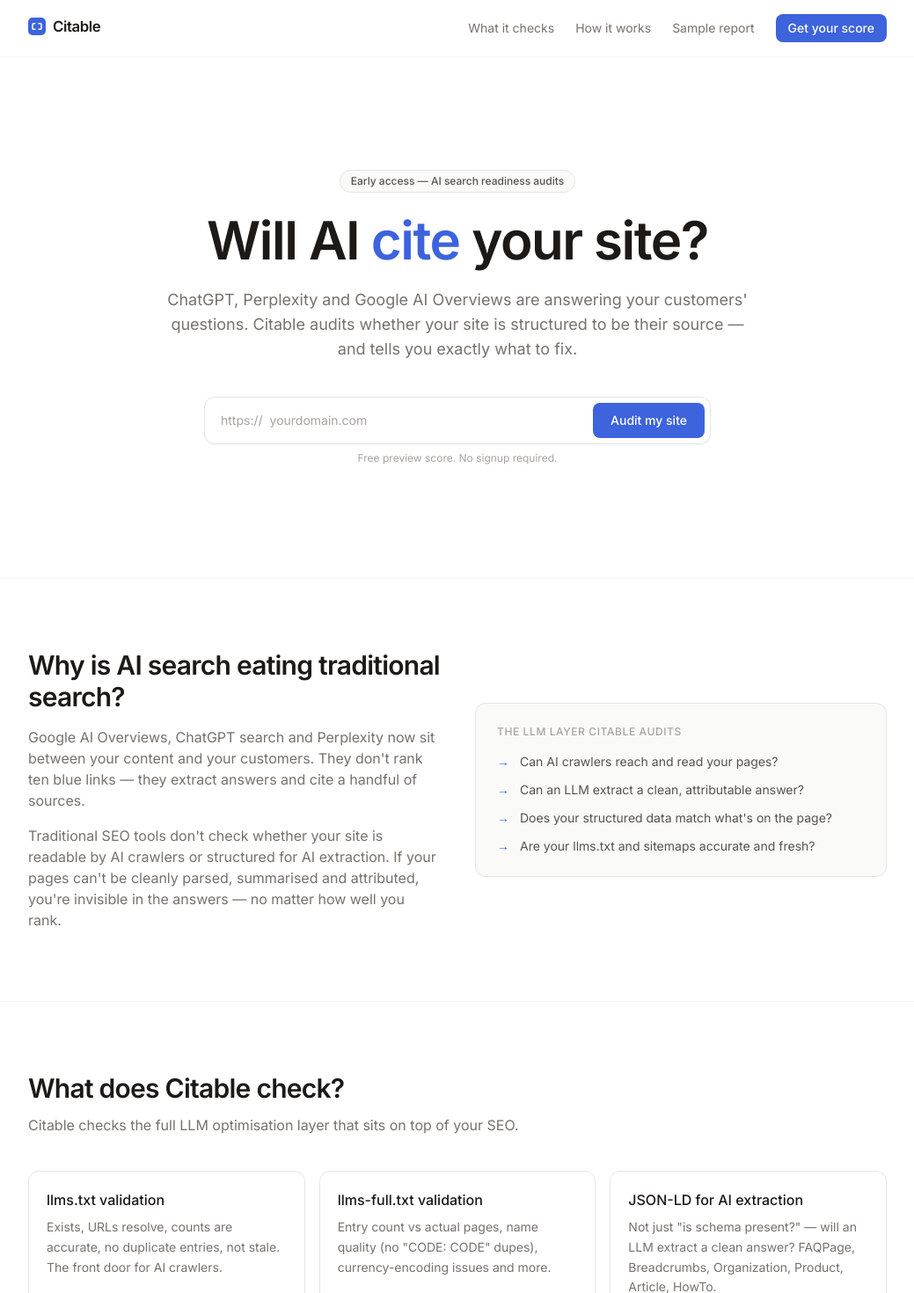
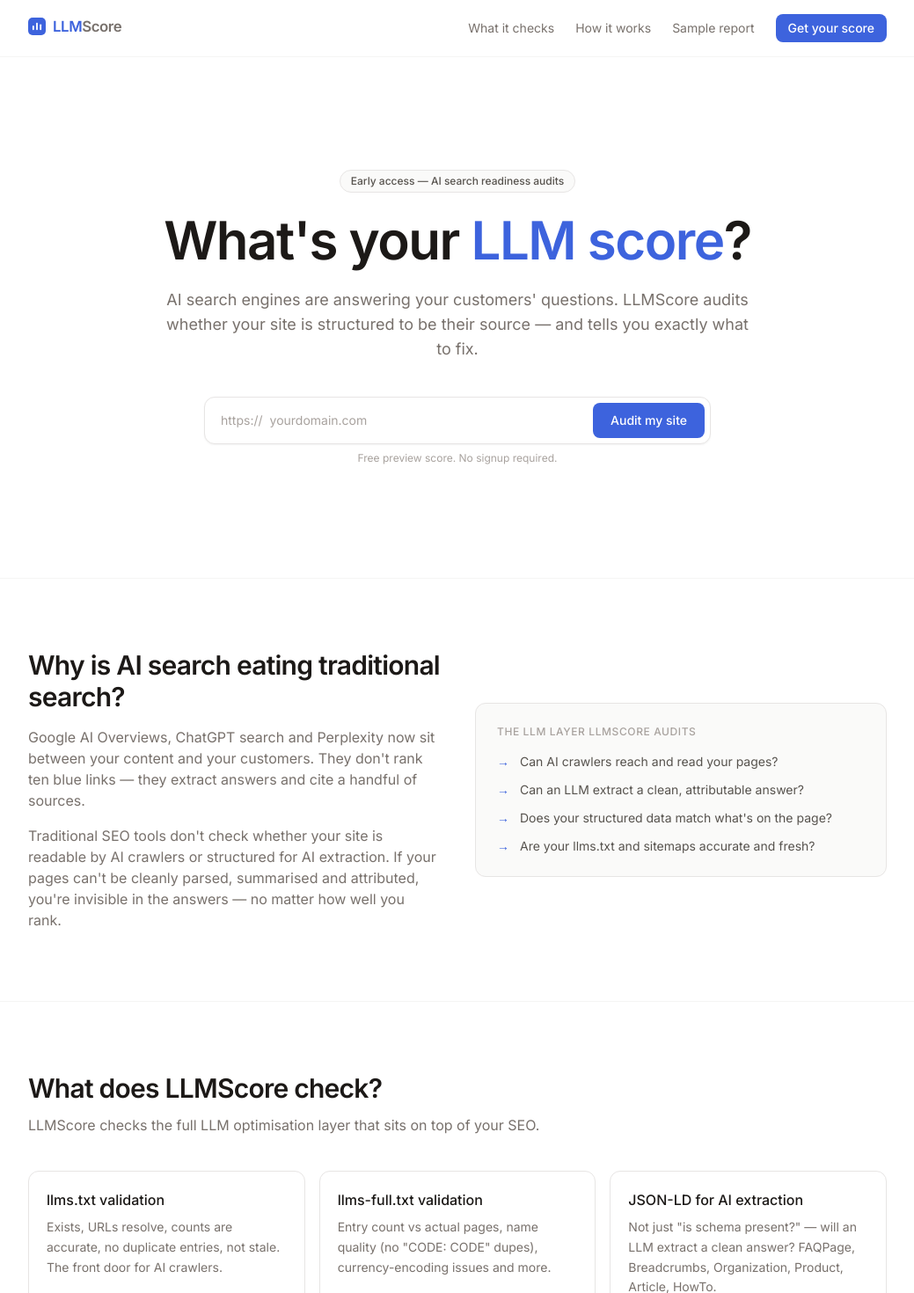
Before and after one commit to kalayl/citable, a Next.js app: page / in a window 1280 px wide. Shown: the top 1470 px of the page at 88% size, without its empty margins (120-1159 px from the left). Built offline with nearby package versions, Linux system fonts and the light colour scheme.

Commit message:
Rebrand to LLMScore, domain llmscore.io

```diff
--- a/app/layout.tsx
+++ b/app/layout.tsx
@@ -7,36 +7,37 @@
   variable: "--font-sans",
 });
 
-const siteUrl = "https://citable.dev";
+const siteUrl = "https://llmscore.io";
 
 export const metadata: Metadata = {
   metadataBase: new URL(siteUrl),
-  title: "Citable — Will AI cite your site?",
+  title: "LLMScore — What's your LLM score?",
   description:
-    "Citable audits your website's AI search readiness: llms.txt, JSON-LD, AI-crawler robots config, content extractability, sitemaps, canonicals and more. Get a 0–100 score with ranked fixes.",
+    "LLMScore audits your website's AI search readiness: llms.txt, JSON-LD, AI-crawler robots config, content extractability, sitemaps, canonicals and more. Get your LLM score (0–100) with ranked fixes.",
   keywords: [
+    "LLM score",
+    "LLM optimization",
+    "AI search readiness score",
     "AI search optimization",
-    "LLM optimization",
     "llms.txt",
     "AI Overviews",
     "generative engine optimization",
     "GEO",
-    "AI SEO audit",
   ],
   openGraph: {
-    title: "Citable — Will AI cite your site?",
+    title: "LLMScore — What's your LLM score?",
     description:
-      "Get your AI search readiness score. Citable audits the LLM layer on top of your SEO: llms.txt, JSON-LD, AI crawlers, extractability.",
+      "Get your LLM score. LLMScore audits the LLM layer on top of your SEO: llms.txt, JSON-LD, AI crawlers, extractability.",
     url: siteUrl,
-    siteName: "Citable",
+    siteName: "LLMScore",
     type: "website",
-    images: [{ url: "/og.png", width: 1200, height: 630, alt: "Citable" }],
+    images: [{ url: "/og.png", width: 1200, height: 630, alt: "LLMScore" }],
   },
   twitter: {
     card: "summary_large_image",
-    title: "Citable — Will AI cite your site?",
+    title: "LLMScore — What's your LLM score?",
     description:
-      "Get your AI search readiness score. Audit llms.txt, JSON-LD, AI crawlers and content extractability.",
+      "Get your LLM score. Audit llms.txt, JSON-LD, AI crawlers and content extractability.",
     images: ["/og.png"],
   },
   robots: { index: true, follow: true },
@@ -52,26 +53,26 @@
     {
       "@type": "Organization",
       "@id": `${siteUrl}/#organization`,
-      name: "Citable",
+      name: "LLMScore",
       url: siteUrl,
       logo: `${siteUrl}/og.png`,
-      description: "Citable builds AI search readiness audits for websites.",
+      description: "LLMScore builds AI search readiness audits for websites.",
     },
     {
       "@type": "WebSite",
       "@id": `${siteUrl}/#website`,
       url: siteUrl,
-      name: "Citable",
+      name: "LLMScore",
       publisher: { "@id": `${siteUrl}/#organization` },
     },
     {
       "@type": "SoftwareApplication",
-      name: "Citable",
+      name: "LLMScore",
       applicationCategory: "DeveloperApplication",
       operatingSystem: "Web",
       url: siteUrl,
       description:
-        "AI search readiness audit tool. Point Citable at a URL and get a 0–100 AI search readiness score with ranked, actionable fixes across llms.txt, JSON-LD, AI-crawler robots config, content extractability, sitemaps, canonicals, social cards and internal linking.",
+        "AI search readiness audit tool. Point LLMScore at a URL and get a 0–100 AI search readiness score with ranked, actionable fixes across llms.txt, JSON-LD, AI-crawler robots config, content extractability, sitemaps, canonicals, social cards and internal linking.",
       offers: {
         "@type": "Offer",
         price: "0",
--- a/app/page.tsx
+++ b/app/page.tsx
@@ -44,7 +44,7 @@
   {
     n: "1",
     title: "Enter your URL",
-    body: "Point Citable at your domain. We crawl your pages, llms.txt, robots.txt, sitemaps and structured data.",
+    body: "Point LLMScore at your domain. We crawl your pages, llms.txt, robots.txt, sitemaps and structured data.",
   },
   {
     n: "2",
@@ -82,7 +82,7 @@
       {/* Nav */}
       <header className="sticky top-0 z-40 border-b border-gray-100 bg-white/90 backdrop-blur">
         <div className="mx-auto flex max-w-5xl items-center justify-between px-6 py-4">
-          <a href="#" aria-label="Citable home">
+          <a href="#" aria-label="LLMScore home">
             <Logo />
           </a>
           <nav className="hidden items-center gap-6 text-sm text-gray-500 sm:flex">
@@ -112,12 +112,12 @@
             Early access — AI search readiness audits
           </span>
           <h1 className="max-w-3xl text-4xl font-semibold tracking-tight text-gray-900 sm:text-6xl">
-            Will AI <span className="text-accent-500">cite</span> your site?
+            What&apos;s your <span className="text-accent-500">LLM score</span>?
           </h1>
           <p className="mt-6 max-w-2xl text-lg text-gray-500">
-            ChatGPT, Perplexity and Google AI Overviews are answering your
-            customers&apos; questions. Citable audits whether your site is
-            structured to be their source — and tells you exactly what to fix.
+            AI search engines are answering your customers&apos; questions.
+            LLMScore audits whether your site is structured to be their source
+            — and tells you exactly what to fix.
           </p>
           <div className="mt-10 flex w-full justify-center">
             <AuditWidget />
@@ -149,7 +149,7 @@
             </div>
             <div className="rounded-xl border border-gray-200 bg-gray-50 p-6">
               <p className="text-xs font-medium uppercase tracking-wider text-gray-400">
-                The LLM layer Citable audits
+                The LLM layer LLMScore audits
               </p>
               <ul className="mt-4 space-y-3 text-sm text-gray-600">
                 <li className="flex gap-3">
@@ -178,10 +178,10 @@
       <section id="checks" className="border-b border-gray-100">
         <div className="mx-auto max-w-5xl px-6 py-20">
           <h2 className="text-2xl font-semibold tracking-tight text-gray-900 sm:text-3xl">
-            What does Citable check?
+            What does LLMScore check?
           </h2>
           <p className="mt-3 max-w-2xl text-gray-500">
-            Citable checks the full LLM optimisation layer that sits on top of
+            LLMScore checks the full LLM optimisation layer that sits on top of
             your SEO.
           </p>
           <div className="mt-10 grid gap-4 sm:grid-cols-2 lg:grid-cols-3">
@@ -204,7 +204,7 @@
       <section id="how" className="border-b border-gray-100">
         <div className="mx-auto max-w-5xl px-6 py-20">
           <h2 className="text-2xl font-semibold tracking-tight text-gray-900 sm:text-3xl">
-            How does Citable work?
+            How does LLMScore work?
           </h2>
           <div className="mt-10 grid gap-6 md:grid-cols-3">
             {steps.map((s) => (
@@ -239,7 +239,7 @@
               <span className="h-2.5 w-2.5 rounded-full bg-gray-300" />
               <span className="h-2.5 w-2.5 rounded-full bg-gray-300" />
               <span className="ml-3 flex-1 truncate rounded-md bg-white px-3 py-1 text-xs text-gray-400">
-                citable.dev/report/example-saas.com
+                llmscore.io/report/example-saas.com
               </span>
             </div>
             <div className="p-6 sm:p-8">
@@ -327,9 +327,9 @@
       <footer className="mx-auto flex max-w-5xl flex-col items-center justify-between gap-4 px-6 py-10 text-sm text-gray-400 sm:flex-row">
         <div className="flex items-center gap-2.5">
           <LogoMark size={18} />
-          <span>Citable — AI search readiness audits</span>
+          <span>LLMScore — AI search readiness audits</span>
         </div>
-        <p>© {new Date().getFullYear()} Citable. Built for the AI search era.</p>
+        <p>© {new Date().getFullYear()} LLMScore. Built for the AI search era.</p>
       </footer>
     </main>
   );
--- a/app/sitemap.ts
+++ b/app/sitemap.ts
@@ -1,6 +1,6 @@
 import { MetadataRoute } from "next"
 
-const SITE_URL = "https://citable.dev"
+const SITE_URL = "https://llmscore.io"
 
 export default function sitemap(): MetadataRoute.Sitemap {
   const now = new Date()
--- a/components/Logo.tsx
+++ b/components/Logo.tsx
@@ -8,20 +8,11 @@
       xmlns="http://www.w3.org/2000/svg"
       aria-hidden="true"
     >
-      {/* Simple quotation mark in a rounded square */}
+      {/* Score bars in a rounded square */}
       <rect width="24" height="24" rx="6" fill="#3D63DD" />
-      <path
-        d="M9.5 8H7.75A1.75 1.75 0 0 0 6 9.75v4.5A1.75 1.75 0 0 0 7.75 16H9.5"
-        stroke="#fff"
-        strokeWidth="1.8"
-        strokeLinecap="round"
-      />
-      <path
-        d="M14.5 8h1.75A1.75 1.75 0 0 1 18 9.75v4.5A1.75 1.75 0 0 1 16.25 16H14.5"
-        stroke="#fff"
-        strokeWidth="1.8"
-        strokeLinecap="round"
-      />
+      <path d="M7 16V12" stroke="#fff" strokeWidth="2.2" strokeLinecap="round" />
+      <path d="M12 16V8" stroke="#fff" strokeWidth="2.2" strokeLinecap="round" />
+      <path d="M17 16v-6" stroke="#fff" strokeWidth="2.2" strokeLinecap="round" />
     </svg>
   );
 }
@@ -30,8 +21,9 @@
   return (
     <span className="inline-flex items-center gap-2">
       <LogoMark size={size} />
-      <span className="text-[1.05rem] font-semibold tracking-tight text-gray-900">
-        Citable
+      <span className="text-[1.05rem] font-semibold tracking-tight">
+        <span className="text-accent-500">LLM</span>
+        <span className="text-gray-500">Score</span>
       </span>
     </span>
   );
```
Also changed, not shown: public/favicon.svg, public/llms.txt, public/og.png, public/robots.txt.
